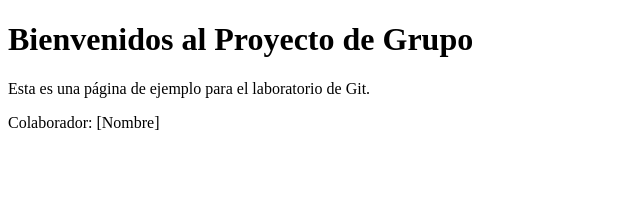
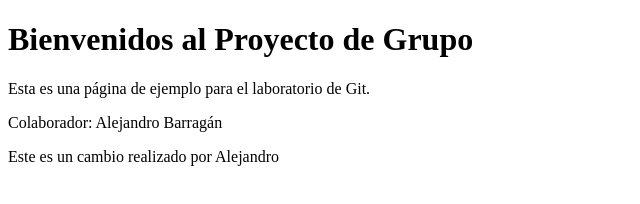
Before and after one commit to alejo190404/proyecto_grupo, a plain HTML site: page index.html in a window 1280 px wide. Shown: the whole page, without its empty margins (0-640 px from the left). Drawn offline with Linux system fonts and the light colour scheme.

Commit message:
Changes by Alejandro: Added my name and a <p> tag with extra info

```diff
--- a/index.html
+++ b/index.html
@@ -8,6 +8,7 @@
 <body>
  <h1>Bienvenidos al Proyecto de Grupo</h1>
  <p>Esta es una página de ejemplo para el laboratorio de Git.</p>
- <p>Colaborador: [Nombre]</p>
+ <p>Colaborador: Alejandro Barragán</p>
+ <p>Este es un cambio realizado por Alejandro</p>
 </body>
 </html>
```
